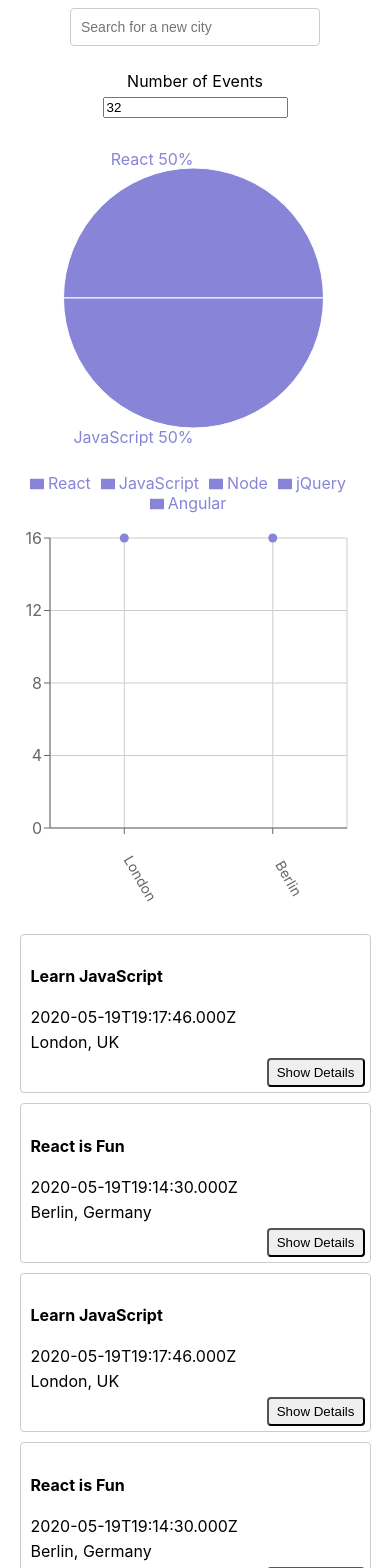
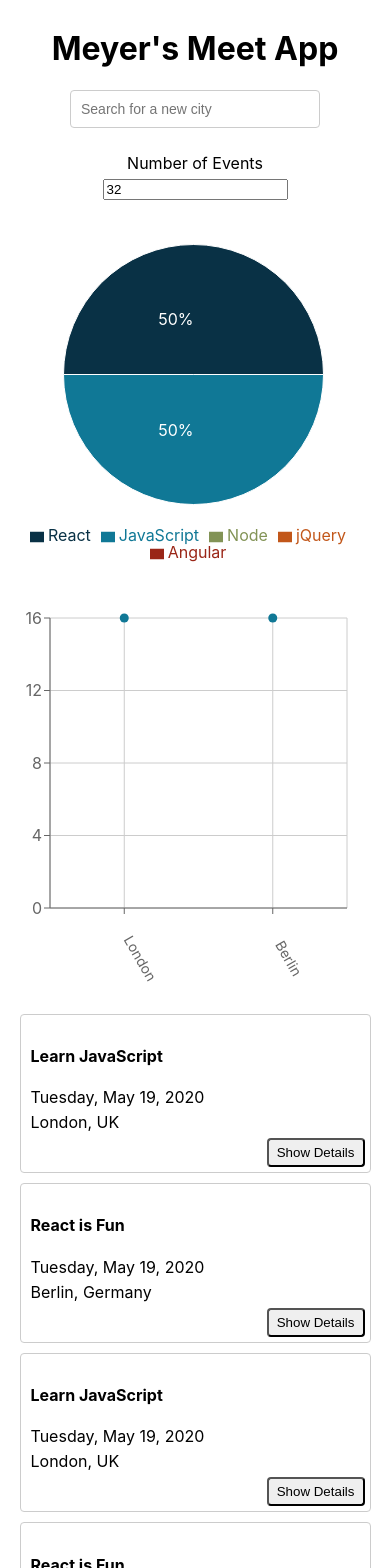
Before and after one commit to s-c-meyer/meet, a React (Create React App) app: page / in a window 390 px wide. Shown: the top 1568 px of the page. Built offline with nearby package versions, Linux system fonts and the light colour scheme; what atatus-spa would draw is missing.

Commit message:
Fixed Sizing and Focus Issues
Fixed issues with the display of pie chart and scatter plot labels on smaller screens. Added the ability to click outside of city search input to hide city suggestion list.

```diff
--- a/package.json
+++ b/package.json
@@ -11,6 +11,7 @@
     "googleapis": "^110.0.0",
     "react": "^18.2.0",
     "react-dom": "^18.2.0",
+    "react-outside-click-handler": "^1.3.0",
     "react-scripts": "^5.0.1",
     "recharts": "^2.10.1",
     "web-vitals": "^2.1.4",
--- a/src/App.css
+++ b/src/App.css
@@ -107,10 +107,22 @@ input[type="number"] {
 .charts-container {
   display: grid;
   grid-template-columns: 1fr 1fr;
+  margin-top: 1em;
 }
+
+#description {
+  margin: 1em auto;
+}
+
+
 
 @media (max-width : 768px) {
   .charts-container {
     grid-template-columns: 1fr;
+    line-height: 1em;
+  }
+
+  .pie-chart {
+    margin-bottom: 2em;
   }
 }
--- a/src/App.js
+++ b/src/App.js
@@ -38,6 +38,9 @@ const App = function() {
 
   return (
     <div className="App">
+      <div>
+        <h1>Meyer's Meet App</h1>
+      </div>
       <div className="alerts-container">
         {infoAlert.length ? <InfoAlert text={infoAlert}/> : null} {/*we will use the infoAlert state to pass text to InfoAlert*/}
         {errorAlert.length ? <ErrorAlert text={errorAlert}/> : null}
@@ -46,7 +49,10 @@ const App = function() {
       <CitySearch allLocations={allLocations} setCurrentCity={setCurrentCity} setInfoAlert={setInfoAlert} />
       <NumberOfEvents setCurrentNOE={setCurrentNOE} setErrorAlert={setErrorAlert} />
       <div className="charts-container">
-        <EventGenresChart events={events} />
+        <div className="pie-chart">
+          <EventGenresChart events={events} />
+        </div>
+
         <CityEventsChart allLocations={allLocations} events={events} />
       </div>
       <EventList events={events} />
--- a/src/components/Alert.js
+++ b/src/components/Alert.js
@@ -44,7 +44,7 @@ class ErrorAlert extends Alert {
   constructor(props) {
     super(props);
     this.color = 'rgb(255, 0, 0)';
-    this.bgColor = 'rgb(255, 102, 102)'
+    this.bgColor = 'rgb(255, 180, 180)'
   }
 }
 
--- a/src/components/CityEventsChart.js
+++ b/src/components/CityEventsChart.js
@@ -9,12 +9,12 @@ import {
 } from 'recharts';
 
 const CityEventsChart = ({ allLocations, events }) => {
-  const [data, setData] = useState("");
+  const [data, setData] = useState([]);
 
   useEffect(() => {
     setData(getData());
   // eslint-disable-next-line react-hooks/exhaustive-deps
-  }, [`${events}`]);
+  }, [events]); //changing this line from what the lesson said to this, solved the issue
 
   const getData = () => {
     const data = allLocations.map((location) => {
@@ -38,9 +38,9 @@ const CityEventsChart = ({ allLocations, events }) => {
       >
         <CartesianGrid />
         <XAxis type="category" dataKey="city" name="City" angle={60} interval={0} tick={{ dx: 20, dy: 40, fontSize: 14 }} />
-        <YAxis type="number" dataKey="count" name="Number of Events" />
+        <YAxis type="number" dataKey="count" name="Number of Events" allowDecimals={false} />
         <Tooltip cursor={{ strokeDasharray: '3 3' }} />
-        <Scatter name="A school" data={data} fill="#8884d8" />
+        <Scatter name="A school" data={data} fill="#107896" />
       </ScatterChart>
     </ResponsiveContainer>
   );
--- a/src/components/CitySearch.js
+++ b/src/components/CitySearch.js
@@ -1,4 +1,5 @@
 import { useState, useEffect } from "react";
+import OutsideClickHandler from "react-outside-click-handler";
 
 const CitySearch = ({ allLocations, setCurrentCity, setInfoAlert }) => {
   const [showSuggestions, setShowSuggestions] = useState(false);
@@ -38,12 +39,21 @@ const CitySearch = ({ allLocations, setCurrentCity, setInfoAlert }) => {
 
   return (
     <div id="city-search">
+      <OutsideClickHandler
+        display="contents"
+        onOutsideClick={() => {
+          setShowSuggestions(false);
+        }}
+      >
       <input
         type="text"
         className="city"
           placeholder="Search for a new city"
         value={query}
         onFocus={() => setShowSuggestions(true)}
+        //this makes it so that you cannot click on the list, which is not good
+        //also, only allows you to click out of the list, not to hit escape to get out.
+        // onBlur={() => setShowSuggestions(false)}
         onChange={handleInputChange}
       />
       {showSuggestions ?
@@ -57,18 +67,23 @@ const CitySearch = ({ allLocations, setCurrentCity, setInfoAlert }) => {
         </ul>
         : null
       }
+      </OutsideClickHandler>
+
+      {/* <OutsideClick>
+        {showSuggestions ?
+          <ul className="suggestions">
+            {suggestions.map((suggestion) => {
+              return <li onClick={handleItemClicked} key={suggestion}>{suggestion}</li>
+            })}
+            <li onClick={handleItemClicked} key="See all cities">
+              <b>See all cities</b>
+            </li>
+          </ul>
+          : null
+        }
+      </OutsideClick> */}
     </div>
   )
 };
 
-// const handleInputChange = (event) => {
-//   const value = event.target.value;
-//   const filteredLocations = allLocations ? allLocations.filter((location) => {
-//     return location.toUpperCase().indexOf(value.toUpperCase()) > -1;
-//   }) : [];
-
-//   setQuery(value);
-//   setSuggestions(filteredLocations);
-// }
-
 export default CitySearch;
--- a/src/components/Event.js
+++ b/src/components/Event.js
@@ -2,13 +2,22 @@ import { useState } from "react";
 
 const Event = ({ event }) => {
   const [showDetails, setShowDetails] = useState(false);
+
+  const dateOptions = {
+    weekday: 'long',
+    year: 'numeric',
+    month: 'long',
+    day: 'numeric'
+  };
+  const dateToFormat = new Date(event.created);
+  const formattedDate = dateToFormat.toLocaleDateString('en-US', dateOptions);
 
   const handleShowDetailsClicked = () => {
     setShowDetails(true);
     return (
       <li className="event-expanded">
         <h4>{event.summary}</h4>
-        <p>{event.created}</p>
+        <p>{formattedDate}</p>
         <p className="event-location">{event.location}</p>
         <p id="description">{event.description}</p>
         <button className="detail" type="condense" onClick={handleHideDetailsClicked} >Hide Details</button>
@@ -21,7 +30,7 @@ const Event = ({ event }) => {
     return (
       <li className="event">
         <h4>{event.summary}</h4>
-        <p>{event.created}</p>
+        <p>{formattedDate}</p>
         <p className="event-location">{event.location}</p>
         <button className="detail" type="expand" onClick={handleShowDetailsClicked} >Show Details</button>
       </li>
@@ -32,7 +41,7 @@ const Event = ({ event }) => {
     return(
       <li className="event">
       <h4>{event.summary}</h4>
-      <p>{event.created}</p>
+      <p>{formattedDate}</p>
       <p className="event-location">{event.location}</p>
       <button className="detail" type="expand" onClick={handleShowDetailsClicked} >Show Details</button>
     </li>
@@ -41,7 +50,7 @@ const Event = ({ event }) => {
     return (
       <li className="event-expanded">
         <h4>{event.summary}</h4>
-        <p>{event.created}</p>
+        <p>{formattedDate}</p>
         <p className="event-location">{event.location}</p>
         <p id="description">{event.description}</p>
         <button className="detail" type="hide" onClick={handleHideDetailsClicked} >Hide Details</button>
--- a/src/components/EventGenresChart.js
+++ b/src/components/EventGenresChart.js
@@ -2,13 +2,13 @@ import { useEffect, useState } from 'react';
 import { PieChart, Pie, Cell,  ResponsiveContainer, Legend } from 'recharts';
 
 const EventGenresChart = ({ events }) => {
-  const [data, setData] = useState("");
-  const colors= ['#DD0000', '#00DD00', '#0000DD', '#DDDD00', '#DD00DD'];
+  const [data, setData] = useState([]);
+  const colors= ['#093145', '#107896', '#829356', '#C2571A', '#9A2617'];
 
   useEffect(() => {
     setData(getData());
   // eslint-disable-next-line react-hooks/exhaustive-deps
-  }, [`${events}`]);
+  }, [events]);
 
   const genres = ['React', 'JavaScript', 'Node', 'jQuery', 'Angular'];
 
@@ -24,26 +24,26 @@ const EventGenresChart = ({ events }) => {
   };
 
   //this function does the math for the percentages for each separate label
-  const renderCustomizedLabel = ({ cx, cy, midAngle, outerRadius, percent, index }) => {
+  const renderCustomizedLabel = ({ cx, cy, midAngle, outerRadius, innerRadius, percent, index }) => {
     const RADIAN = Math.PI / 180;
-    const radius = outerRadius;
+    const radius = outerRadius * 0.4;
     const x = cx + radius * Math.cos(-midAngle * RADIAN) * 1.07;
     const y = cy + radius * Math.sin(-midAngle * RADIAN) * 1.07;
     return percent ? (
       <text
         x={x}
         y={y}
-        fill="#8884d8"
+        fill="#FFFFFF"
         textAnchor={x > cx ? 'start' : 'end'}
         dominantBaseline="central"
       >
-        {`${genres[index]} ${(percent * 100).toFixed(0)}%`}
+        {`${(percent * 100).toFixed(0)}%`}
       </text>
     ) : null;
   };
 
   return (
-    <ResponsiveContainer width="99%" height={400}>
+    <ResponsiveContainer width="99%" height={350}>
       <PieChart>
         <Pie
           data={data}
@@ -52,15 +52,22 @@ const EventGenresChart = ({ events }) => {
           fill="#8884d8"
           label={renderCustomizedLabel}
           outerRadius={130}
+          //startAngle={-270}
         >
           {/*Whenever this data.map stops working, if I put brackets around data, `[data]` and then save,
           and then take the brackets off and save, it correctly displays the color of each piece of the pie.
           However, when I reload the page it then throws an error. I can't figure out why this is.*/}
-          {/* {data.map((entry, index) => (
+
+          {/* {data.map((index) => (
             <Cell key={`cell-${index}`} fill={colors[index]} />
           ))} */}
+
+          {data.map((entry, index) => (
+            <Cell key={`cell-${index}`} fill={colors[index % colors.length]} />
+          ))}
+
         </Pie>
-        <Legend />
+        <Legend margin={{top: 0, left: 0, right: 0, bottom: 0}} />
       </PieChart>
     </ResponsiveContainer>
   );
--- a/src/components/NumberOfEvents.js
+++ b/src/components/NumberOfEvents.js
@@ -15,7 +15,6 @@ const NumberOfEvents = ({ setCurrentNOE, setErrorAlert }) => {
     <div id='number-of-events'>
       <p>Number of Events</p>
       <input
-        role='textbox'
         defaultValue={32}
         onChange={handleNOEChange}
       />
```
Also changed, not shown: 1 other file (tests, documents, lock files or other folders).
